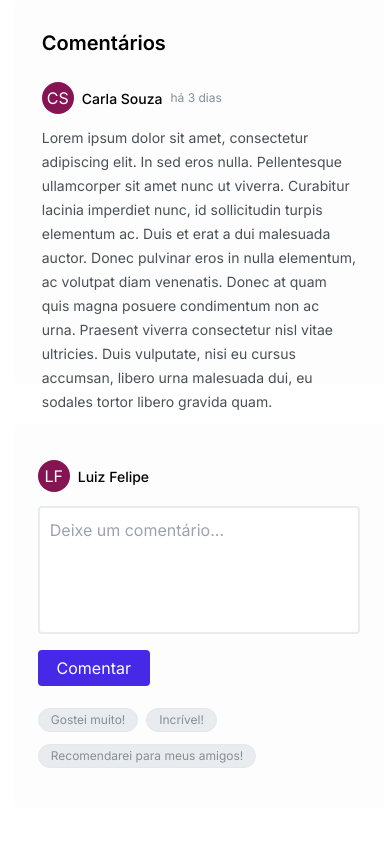
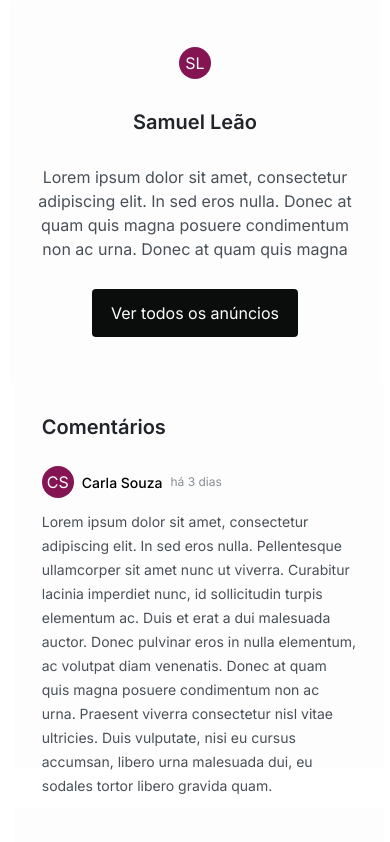
Before and after one commit to tamir-ferreira/Kenzie-Kars-front, a React app: page /product in a window 390 px wide. Shown: the top 842 px of the page. Built offline with nearby package versions, Linux system fonts and the light colour scheme; the HTML template or start-up script is replaced by a standard one.

Commit message:
mobile-userCard-component

```diff
--- /dev/null
+++ b/src/components/userCard.tsx
@@ -0,0 +1,26 @@
+import { UserInitials } from "./UserInitials";
+import { Button } from "./Button";
+
+interface userCardProps {
+  userName: string;
+  description: string;
+}
+
+export const UserCard = ({ userName, description }: userCardProps) => {
+  return (
+    <div className="bg-grey-10 w-[95%] h-96 sm:w-7/12 py-10 px-7 flex-column-center text-center gap-7 rounded">
+      <UserInitials name={userName} />
+      <h3 className="text-heading-6-600 text-grey-1">{userName}</h3>
+      <div className="w-full h-24 overflow-y-auto no-scrollbar">
+        <p className="body-1-400 text-grey-2">{description}</p>
+      </div>
+      <Button
+        btnSize="w-[206px]"
+        btnColor="bg-grey-0"
+        attributes="text-[#FFFFFF] border-none"
+      >
+        Ver todos os anúncios
+      </Button>
+    </div>
+  );
+};
--- a/src/pages/Product.tsx
+++ b/src/pages/Product.tsx
@@ -1,11 +1,16 @@
 import { CommentCard } from "../components/Comments";
 import { NewComment } from "../components/NewComment";
+import { UserCard } from "../components/userCard";
 
 export const Product = () => {
   return (
     <>
+      <UserCard
+        userName="Samuel Leão"
+        description="Lorem ipsum dolor sit amet, consectetur adipiscing elit. In sed eros nulla. Donec at quam quis magna posuere condimentum non ac urna. Donec at quam quis magna posuere condimentum non ac urna."
+      />
       <div className=" w-[95%] sm:w-7/12 h-96 sm:h-[34rem] rounded bg-grey-10 ml-2 sm:ml-[11rem] py-7 px-7 sm:p-11">
-        <h3 className="mb-6 text-heading-6-600">Comentários</h3>
+        <h3 className="mb-6 text-heading-6-600 text-grey-1">Comentários</h3>
         <ul className="w-full h-full flex flex-col gap-11 no-scrollbar overflow-y-auto">
           <CommentCard
             userName="Carla Souza"
```
